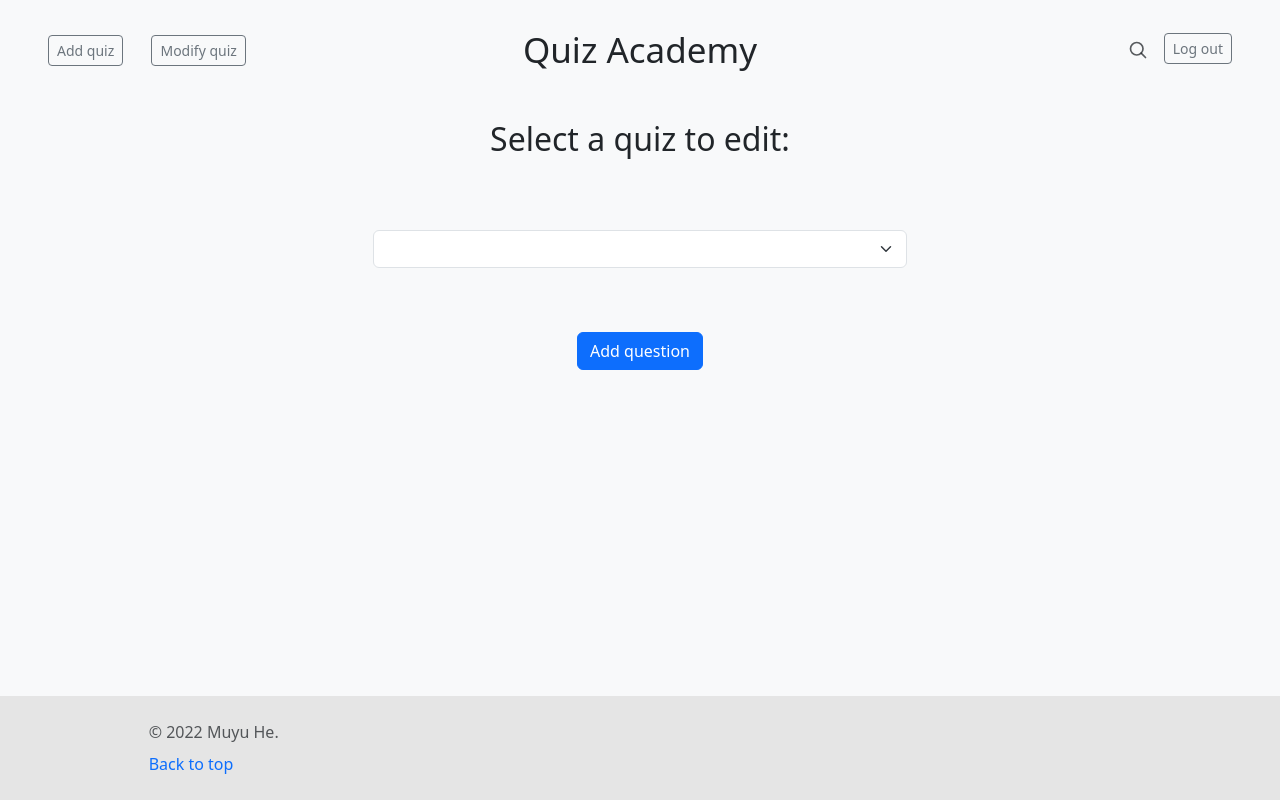
After one commit to RiddleHe/QuizAcademy, a Django app: page /edit_quiz/ in a window 1280 px wide. The commit adds this page. Run offline with Django 4.2, Linux system fonts and the light colour scheme; a user stored in the database is signed in; data comes from the database, SQL or seed files in the repository; both versions use the stored data as it was after the commit; some libraries are stand-ins or nearby versions.

Commit message:
Added js-based tabs and an edit_quiz page to apply fine-grained operations on linked lists.

```diff
--- a/quizzes/forms.py
+++ b/quizzes/forms.py
@@ -6,8 +6,8 @@ from django.contrib.auth.models import User
 class AddQuestion(ModelForm):
     class Meta:
         model=Question
-        fields=['curr_question', 'op1', 'op2', 'op3', 'op4', 'answer', 'prev_question']
-        labels={'curr_question': 'Question', 'op1': 'Option 1', 'op2': 'Option 2', 'op3': 'Option3', 'op4': 'Option 4', 'prev_question': 'This question follows'}
+        fields=['curr_question', 'op1', 'op2', 'op3', 'op4', 'answer']
+        labels={'curr_question': 'Question', 'op1': 'Option 1', 'op2': 'Option 2', 'op3': 'Option3', 'op4': 'Option 4'}
 
 class AddQuiz(ModelForm):
     class Meta:
--- a/quizzes/templates/quizzes/base.html
+++ b/quizzes/templates/quizzes/base.html
@@ -29,7 +29,7 @@
         <div class="row flex-nowrap justify-content-between align-items-center">
             <div class="col-4 pt-1">
                 <a class="btn btn-sm btn-outline-secondary me-4" href="{% url 'quizzes:add_quiz' %}">Add quiz</a>
-                <a class="btn btn-sm btn-outline-secondary" href="{% url 'quizzes:add_question' %}">Add question</a>
+                <a class="btn btn-sm btn-outline-secondary" href="{% url 'quizzes:edit_quiz' %}">Modify quiz</a>
             </div>
             <div class="col-4 text-center">
                 <a class="blog-header-logo display-6 text-dark text-decoration-none" href="{% url 'quizzes:index' %}"><small>Quiz Academy</small></a>
--- /dev/null
+++ b/quizzes/templates/quizzes/edit_quiz.html
@@ -0,0 +1,29 @@
+{% extends 'quizzes/base.html' %}
+{% load bootstrap5 %}
+
+{% block header %}
+    <div class="container">
+        <div class="row">
+            <div class="col-md-12">
+                <h2 class="text-dark text-center">Select a quiz to edit:</h2>
+            </div>
+            <div class="col-md-3"></div>
+            <div class="col-sm-12 col-md-6 bg-light pt-3 pb-4 text-center">
+                <select class="form-select mt-5" form="question_form" id="edit_quiz" name="edit_quiz">
+                    <option value="none"></option>
+                    {% for quiz in quizzes %}
+                    <option value="{{quiz.name}}">{{quiz.name}}</option>
+                    {% endfor %}
+                </select>
+                <form id="question_form" action="{% url 'quizzes:edit_quiz' %}" method="post" class="form mt-3 mx-5">
+                    {% csrf_token %}
+                    <button class="btn btn-primary mt-5" name="submit">Add question</button>
+                </form>
+            </div>
+            <div class="col-md-3"></div>
+        </div>
+    </div>
+{% endblock header %}
+
+{% block content %}
+{% endblock content %}
--- a/quizzes/urls.py
+++ b/quizzes/urls.py
@@ -12,7 +12,9 @@ urlpatterns = [
     # for the result of the quiz
     re_path('^result/$', views.result, name='result'),
     # for adding questions
-    re_path('^add_question/$', views.add_question, name='add_question'),
+    re_path('^add_question/(?P<quiz_id>\d+)/$', views.add_question, name='add_question'),
     # for adding quizzes
     re_path('^add_quiz/$', views.add_quiz, name='add_quiz'),
+    # for editing questions
+    re_path('^edit_quiz/$', views.edit_quiz, name='edit_quiz'),
 ]
--- a/quizzes/views.py
+++ b/quizzes/views.py
@@ -87,9 +87,16 @@ def result(request):
     return render(request, 'quizzes/result.html', context)
 
 @login_required
-def add_question(request):
+def add_question(request, quiz_id):
     """Add a new question and set up what the previous question is"""
     quizzes = Quiz.objects.all()
+    target_quiz = Quiz.objects.get(id=quiz_id)
+    node = target_quiz.head
+    nodes = []
+    while node != None:
+        nodes.append(node)
+        node = node.next_question
+
     if request.method != 'POST':
         form = AddQuestion()
 
@@ -112,13 +119,15 @@ def add_question(request):
                 if quiz.head != None:
                     new_question.next_question = quiz.head
                     quiz.head.prev_question = new_question
+                    new_question.save()
+                    quiz.head.save()
                 quiz.head = new_question
             new_question.save()
             quiz.save()
             return HttpResponseRedirect(reverse('quizzes:index'))
 
 
-    context={'form': form, 'quizzes': quizzes}
+    context={'form': form, 'quizzes': quizzes, 'nodes': nodes, 'target_quiz':target_quiz}
     return render(request, 'quizzes/add_question.html', context)
 
 @login_required
@@ -130,9 +139,24 @@ def add_quiz(request):
     else:
         form = AddQuiz(request.POST)
         if form.is_valid():
-            form.save()
-            return HttpResponseRedirect(reverse('quizzes:add_question'))
+            quiz = form.save(commit=False)
+            quiz.save()
+            return HttpResponseRedirect(reverse('quizzes:add_question', args=[quiz.id]))
 
 
     context={'form': form}
     return render(request, 'quizzes/add_quiz.html', context)
+
+@login_required
+def edit_quiz(request):
+    """Add a new quiz and proceed to add head question"""
+    quizzes = Quiz.objects.all()
+
+    if request.method == "POST":
+        quiz_name = request.POST.get("edit_quiz")
+        quiz = Quiz.objects.get(name=quiz_name)
+        return HttpResponseRedirect(reverse('quizzes:add_question', args=[quiz.id]))
+
+
+    context={'quizzes': quizzes}
+    return render(request, 'quizzes/edit_quiz.html', context)
```
Also changed, not shown: quizzes/templates/quizzes/add_question.html (+23 -5 lines), db.sqlite3, 3 other files.
